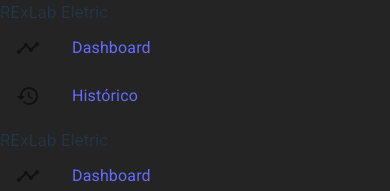
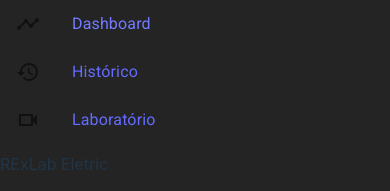
Before and after one commit to Euvandro/eletric_dash, a React (Vite) app: page / in a window 390 px wide. Shown: the top 191 px of the page. Built offline with nearby package versions, Linux system fonts and the light colour scheme; no server answers.

Commit message:
Mobile Nav

```diff
--- a/src/components/Navbar.jsx
+++ b/src/components/Navbar.jsx
@@ -1,4 +1,4 @@
-import { ElectricBolt, History, Timeline } from '@mui/icons-material';
+import { ElectricBolt, History, Timeline, VideocamOutlined } from '@mui/icons-material';
 import { AppBar, Box, Button, IconButton, ListItem, ListItemButton, ListItemIcon, ListItemText, Toolbar, Typography } from '@mui/material'
 import React from 'react'
 import { Link } from 'react-router-dom';
@@ -14,11 +14,6 @@ export default function Navbar({ ...props }) {
 
 
         <div className='w-full bg-slate-600 h-20 flex lg:hidden px-9 py-3 justify-around items-center'>
-
-
-            <div className='text-3xl text-center flex justify-center p-5'>
-                RExLab Eletric
-            </div>
 
 
             <div className='flex'>
@@ -45,6 +40,17 @@ export default function Navbar({ ...props }) {
               </ListItem>
             </Link>
 
+            <Link to={'live'} className='text-inherit hover:text-slate-300'>
+              <ListItem disablePadding>
+                <ListItemButton>
+                  <ListItemIcon>
+                    <VideocamOutlined />
+                  </ListItemIcon>
+                  <ListItemText primary={"Laboratório"} />
+                </ListItemButton>
+              </ListItem>
+            </Link>
+
             </div>
 
 
```
Also changed, not shown: 1 other file (tests, documents, lock files or other folders).
